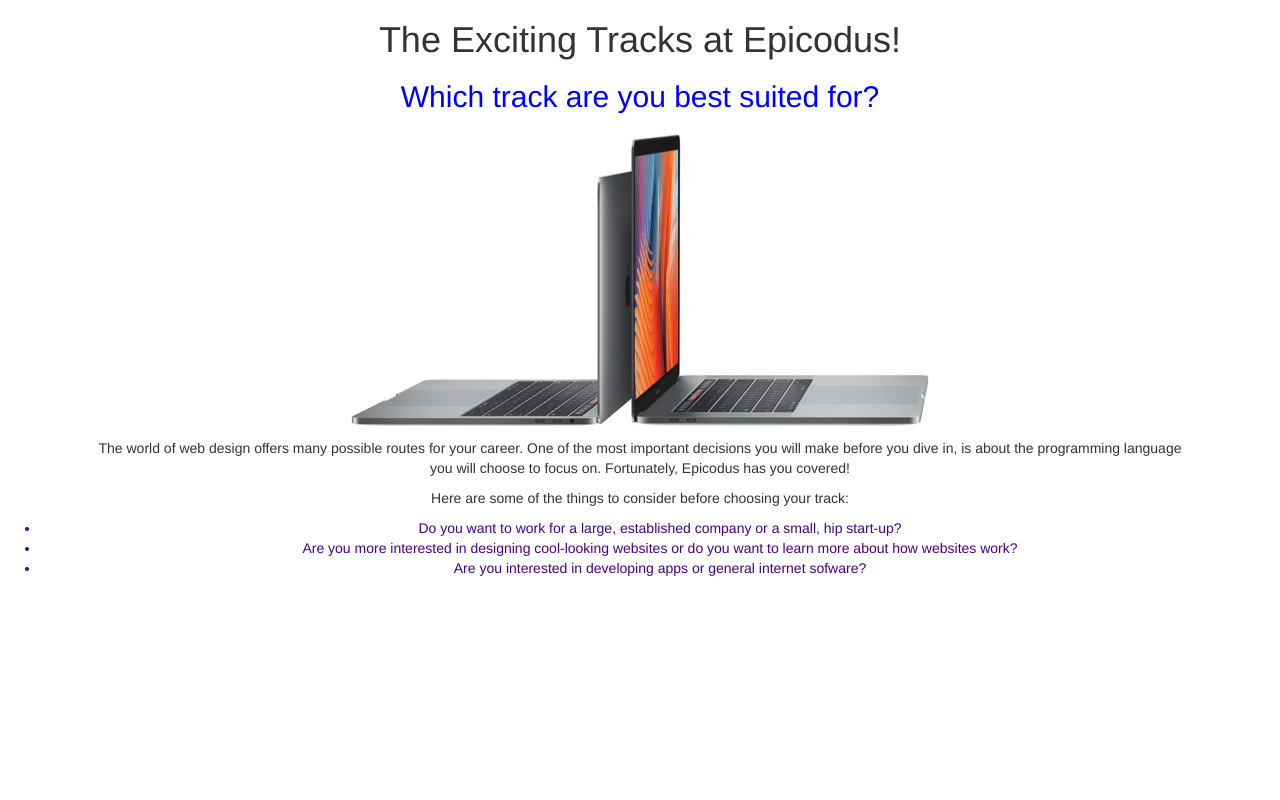
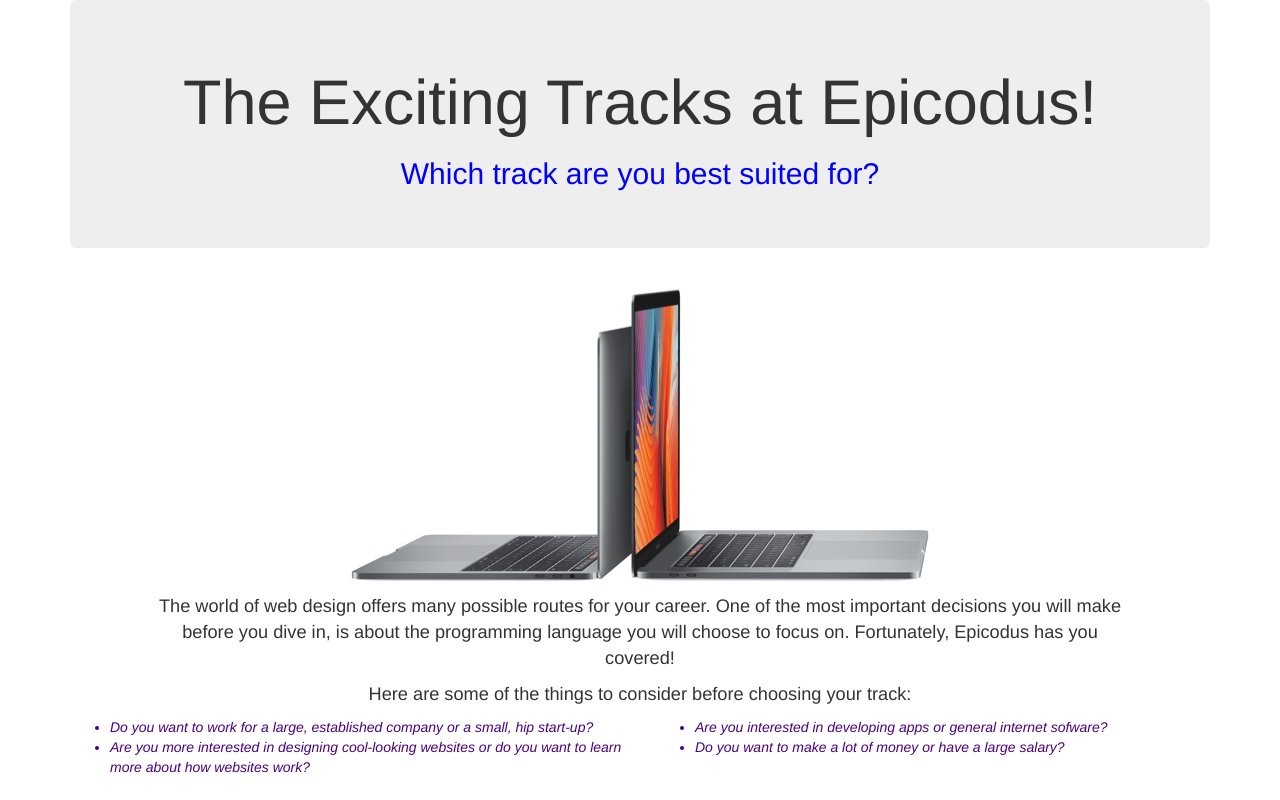
Before and after one commit to MichaelHolland23/track-suggester, a plain HTML site: page index.html in a window 1280 px wide. Drawn offline with nearby package versions, Linux system fonts and the light colour scheme.

Commit message:
add columns and jumbotron and more styling.

```diff
--- a/css/styles.css
+++ b/css/styles.css
@@ -12,12 +12,13 @@ img {
 }
 
 p {
+  font-size: 130%;
   text-align: center;
   margin-left: 7%;
   margin-right: 7%;
 }
 
 ul {
-  text-align: center;
   color: indigo;
+  font-style: italic;
 }
--- a/index.html
+++ b/index.html
@@ -3,22 +3,35 @@
   <head>
     <link href="css/bootstrap.css" rel="stylesheet" type="text/css">
     <link href="css/styles.css" rel="stylesheet" type="text/css">
-    <script src="js/jquery-1..1.js"></script>
+    <script src="js/jquery-3.2.1.js"></script>
     <script src="js/scripts.js"></script>
     <title>Choose Wisely</title>
   </head>
   <body>
-    <div class"container">
+    <div class="container">
+      <div class="jumbotron">
       <h1>The Exciting Tracks at Epicodus!<h1/>
       <h2>Which track are you best suited for?</h2>
+      </div>
       <img src="img/ponder.jpg">
       <p>The world of web design offers many possible routes for your career. One of the most important decisions you will make before you dive in, is about the programming language you will choose to focus on. Fortunately, Epicodus has you covered!</p>
       <p>Here are some of the things to consider before choosing your track:</p>
-      <ul>
-        <li>Do you want to work for a large, established company or a small, hip start-up?</li>
-        <li>Are you more interested in designing cool-looking websites or do you want to learn more about how websites work?</li>
-        <li>Are you interested in developing apps or general internet sofware?</li>
-      </ul>
+      <div class="row">
+        <div class="col-md-6">
+          <ul>
+            <li>Do you want to work for a large, established company or a small, hip start-up?</li>
+            <li>Are you more interested in designing cool-looking websites or do you want to learn more about how websites work?</li>
+          </ul>
+        </div>
+        <div class="col-md-6">
+          <ul>
+            <li>Are you interested in developing apps or general internet sofware?</li>
+            <li>Do you want to make a lot of money or have a large salary?</li>
+          </ul>
+        </div>
+      </div>
+
+
 
 
     </div>
```
